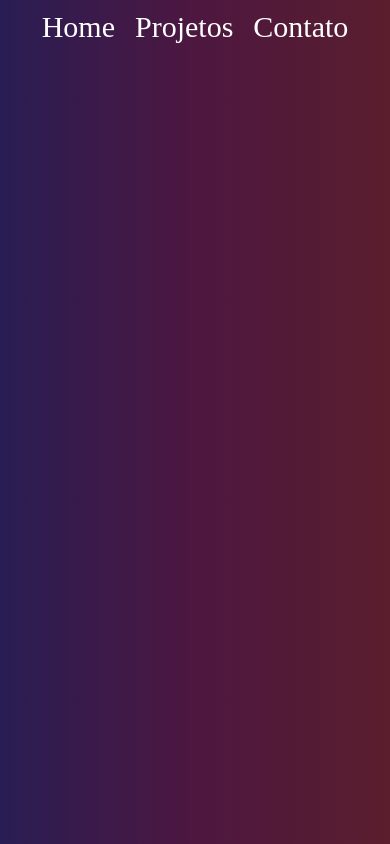
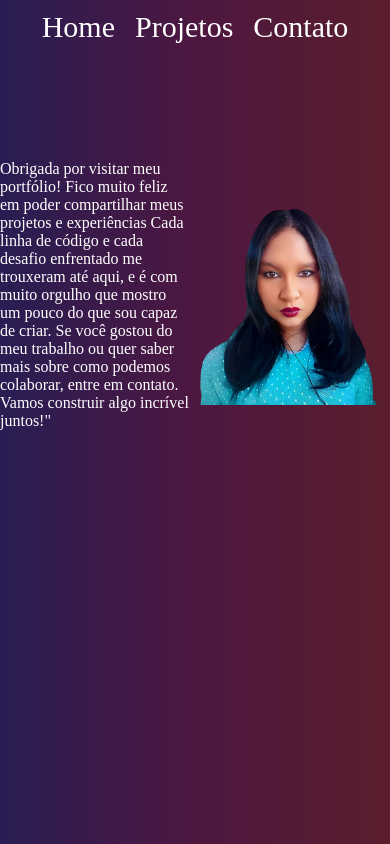
Before and after one commit to andressa1010/projeto-portfolio-andressa, a React (Vite) app: page /contato in a window 390 px wide. Built offline with nearby package versions, Linux system fonts and the light colour scheme.

Commit message:
alterar-css

```diff
--- a/src/App.css
+++ b/src/App.css
@@ -126,6 +126,14 @@ p{
   border-radius: 50px;
 }
 
+.whatsapp{
+  display: flex;
+  justify-content: end;
+}
+
+.whatsapp img{
+  height: 60px;
+}
 
 .text-formacao{
   margin: 60px;
@@ -133,6 +141,21 @@ p{
   font-size: 20px;
 }
 
+
+.container-text{
+   display: flex;
+   justify-content: center;
+   align-items: center;
+}
+
+p{
+  font-size: 20px;
+  max-width: 600px;
+}
+
+.container-text img{
+  width: 400px;
+}
 
 @media (max-width: 768px) {
   .container-projetos {
@@ -163,10 +186,40 @@ p{
     position: relative;
     top: 70px;
   }
+  .container-text{
+    display: flex;
+    justify-content: center;
+    align-items: center;
+ }
+
+ p{
+   font-size: 16px;
+   max-width: 600px;
+ }
+
+ .container-text img{
+   width: 200px;
+ }
 }
 
 @media(max-width:460px){
   .div-logo img{
     width: 300px;
   }
+  .container-text{
+    display: flex;
+    justify-content: center;
+    align-items: center;
+ }
+
+ p{
+   font-size: 16px;
+   max-width: 600px;
+   position: relative;
+   top: 60px;
+ }
+
+ .container-text img{
+   width: 200px;
+ }
 }
--- a/src/Pages/contato.jsx
+++ b/src/Pages/contato.jsx
@@ -1,13 +1,26 @@
 import React from "react";
 import Menu from "../components/menu";
 
+const Contato = () => {
+  return (
+    <>
+      <Menu />
 
-const Contato = () => {
-    return (
-        <>
-        <Menu/>
-        </>
-      );
-}
+      <div className="container-text">
+        <p>
+          Obrigada por visitar meu portfólio! Fico muito feliz em poder
+          compartilhar meus projetos e experiências Cada linha de código e cada
+          desafio enfrentado me trouxeram até aqui, e é com muito orgulho que
+          mostro um pouco do que sou capaz de criar. Se você gostou do meu
+          trabalho ou quer saber mais sobre como podemos colaborar, entre em
+          contato. Vamos construir algo incrível juntos!"
+        </p>
+        <img className="img-andressa" src="/2024092809560212.png"></img>
+      </div>
+
+
+    </>
+  );
+};
 
 export default Contato;
```
Also changed, not shown: public/whatsapp.png (added).
